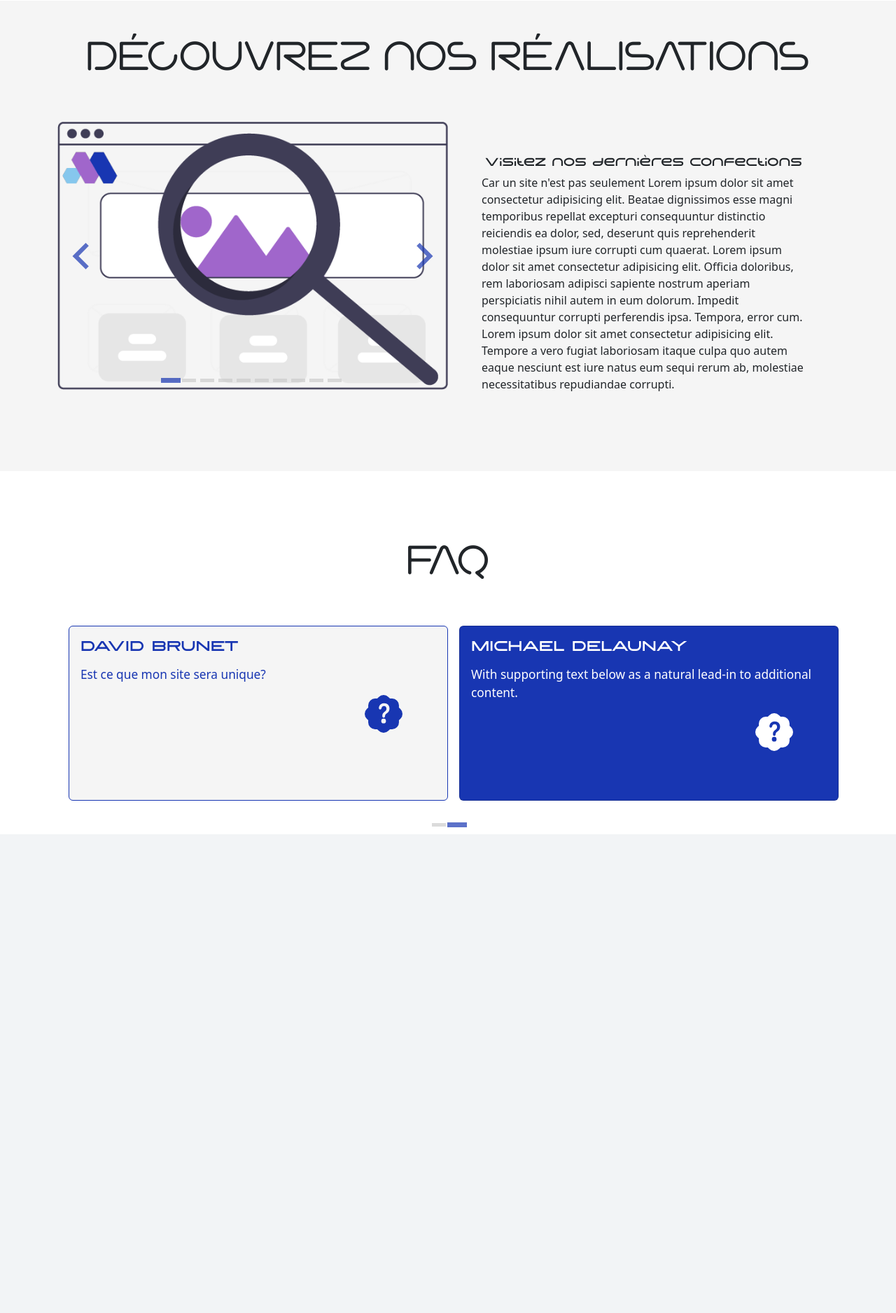
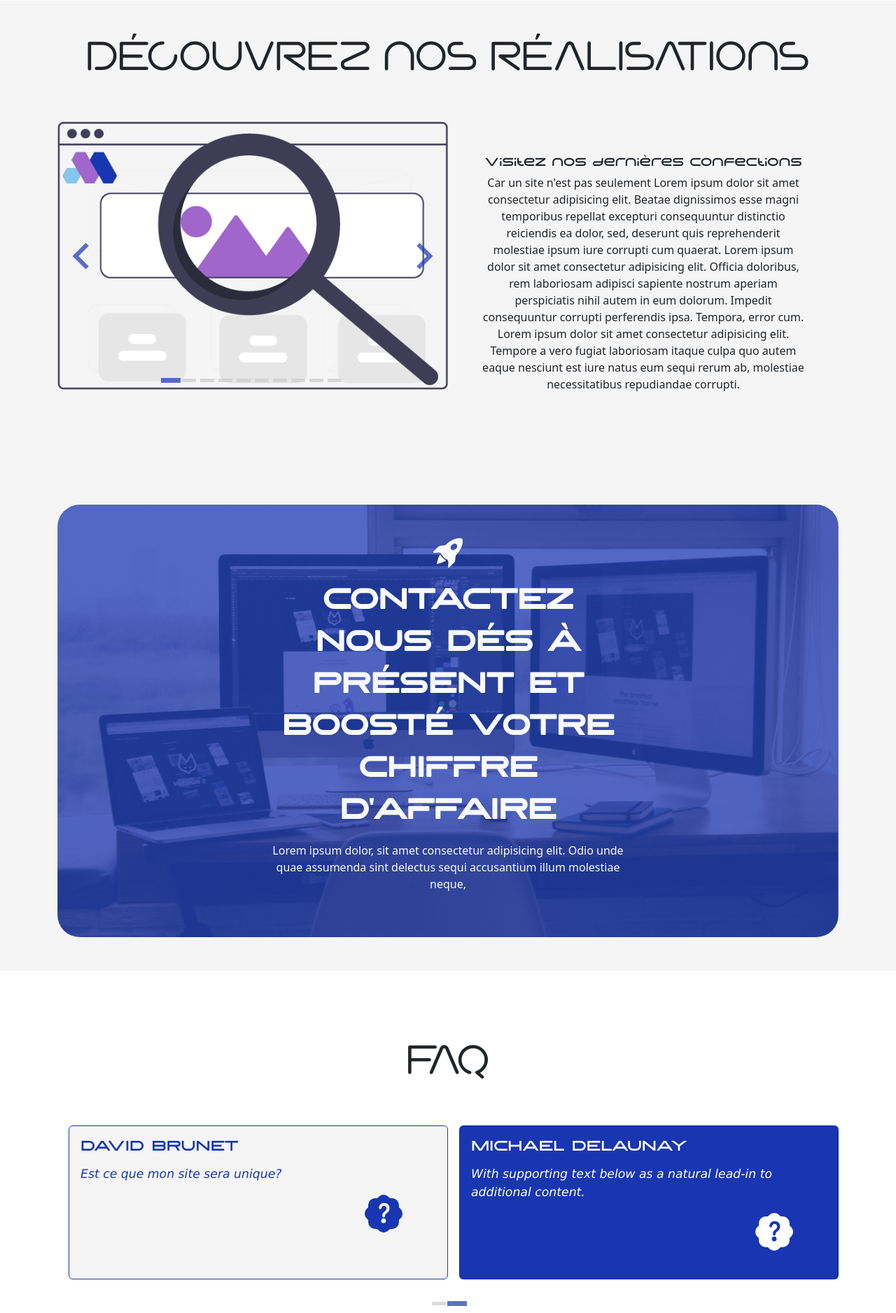
Before and after one commit to Helmi74130/website, a PHP site: page / in a window 1280 px wide. Shown: the part 2347-4223 px from the top of the page at 70% size. Before the commit the page ends 3539 px from the top, so only its background shows below. Run offline with PHP 8.4, Linux system fonts and the light colour scheme.

Commit message:
start contact page

```diff
--- a/css/style.css
+++ b/css/style.css
@@ -149,17 +149,7 @@ main {
 }
 
 .faq .card {
-  min-height: 250px;
-}
-
-.faq .card-body {
-  position: relative;
-}
-
-.faq .card-body .answer {
-  position: absolute;
-  right: 0;
-  top: 0;
+  min-height: 220px;
 }
 
 .faq .card-title {
@@ -178,6 +168,8 @@ main {
 
 .faq .card-text {
   font-size: calc(0.6vw + 0.6vh + 0.6vmin);
+  font-style: italic;
+  font-family: Verdana, Geneva, Tahoma, sans-serif;
 }
 
 .faq .bi-patch-question-fill {
@@ -196,6 +188,18 @@ main {
 .faq .bi-patch-question-fill:hover {
   -webkit-transform: rotate(15deg);
           transform: rotate(15deg);
+}
+
+.contact .bg-desktop {
+  background-image: url("/img/desktop1.png");
+  background-repeat: no-repeat;
+  background-size: cover;
+  background-position: center;
+}
+
+.contact .title-contact {
+  font-weight: bolder;
+  font-family: 'aerosregular';
 }
 
 .send {
--- a/css/style.scss
+++ b/css/style.scss
@@ -135,7 +135,7 @@ main{
 .faq{
   background: white;
   .card{
-    min-height: 250px;
+    min-height: 220px;
   }
   .card-title{
     font-family: 'aerosregular';
@@ -150,6 +150,8 @@ main{
   }
   .card-text{
     font-size: calc(0.6vw + 0.6vh + 0.6vmin);
+    font-style: italic;
+    font-family: Verdana, Geneva, Tahoma, sans-serif;
   }
   .bi-patch-question-fill{
     color: white;
@@ -165,6 +167,20 @@ main{
     }
   }
 }
+
+.contact{
+  .bg-desktop{
+    background-image: url('/img/desktop1.png');
+    background-repeat: no-repeat;
+    background-size: cover;
+    background-position: center;
+  }
+  .title-contact{
+    font-weight: bolder;
+    font-family: 'aerosregular';
+  }
+
+}
 //ANIMATION
 
 .send {
--- a/index.html
+++ b/index.html
@@ -150,11 +150,30 @@
           </div>
           <div class="col-6 d-flex flex-column align-items-center justify-content-center p-5 lh-5">
             <h6 class="text-center subtitle-making">Visitez nos dernières confections</h6>
-            <p>Car un site n'est pas seulement Lorem ipsum dolor sit amet consectetur adipisicing elit. Beatae dignissimos esse magni temporibus repellat excepturi consequuntur distinctio reiciendis ea dolor, sed, deserunt quis reprehenderit molestiae ipsum iure corrupti cum quaerat. Lorem ipsum dolor sit amet consectetur adipisicing elit. Officia doloribus, rem laboriosam adipisci sapiente nostrum aperiam perspiciatis nihil autem in eum dolorum. Impedit consequuntur corrupti perferendis ipsa. Tempora, error cum. Lorem ipsum dolor sit amet consectetur adipisicing elit. Tempore a vero fugiat laboriosam itaque culpa quo autem eaque nesciunt est iure natus eum sequi rerum ab, molestiae necessitatibus repudiandae corrupti.</p>
+            <p class="text-center">Car un site n'est pas seulement Lorem ipsum dolor sit amet consectetur adipisicing elit. Beatae dignissimos esse magni temporibus repellat excepturi consequuntur distinctio reiciendis ea dolor, sed, deserunt quis reprehenderit molestiae ipsum iure corrupti cum quaerat. Lorem ipsum dolor sit amet consectetur adipisicing elit. Officia doloribus, rem laboriosam adipisci sapiente nostrum aperiam perspiciatis nihil autem in eum dolorum. Impedit consequuntur corrupti perferendis ipsa. Tempora, error cum. Lorem ipsum dolor sit amet consectetur adipisicing elit. Tempore a vero fugiat laboriosam itaque culpa quo autem eaque nesciunt est iure natus eum sequi rerum ab, molestiae necessitatibus repudiandae corrupti.</p>
           </div>
         </div>
       </div>
     </section>
+    <!-- FAQ-->
+
+    <section class="contact pb-5">
+      <article class="container pt-5">
+        <div class="row gx-0">
+          <div class="col-12 row gx-0 bg-desktop d-flex flex-column justify-content-center align-items-center rounded-5 p-5">
+            <div class="col-6 text-center">
+              <p class=""><svg xmlns="http://www.w3.org/2000/svg" width="42" height="42" fill="currentColor" class="bi bi-rocket-takeoff-fill text-light" viewBox="0 0 16 16">
+                <path d="M12.17 9.53c2.307-2.592 3.278-4.684 3.641-6.218.21-.887.214-1.58.16-2.065a3.578 3.578 0 0 0-.108-.563 2.22 2.22 0 0 0-.078-.23V.453c-.073-.164-.168-.234-.352-.295a2.35 2.35 0 0 0-.16-.045 3.797 3.797 0 0 0-.57-.093c-.49-.044-1.19-.03-2.08.188-1.536.374-3.618 1.343-6.161 3.604l-2.4.238h-.006a2.552 2.552 0 0 0-1.524.734L.15 7.17a.512.512 0 0 0 .433.868l1.896-.271c.28-.04.592.013.955.132.232.076.437.16.655.248l.203.083c.196.816.66 1.58 1.275 2.195.613.614 1.376 1.08 2.191 1.277l.082.202c.089.218.173.424.249.657.118.363.172.676.132.956l-.271 1.9a.512.512 0 0 0 .867.433l2.382-2.386c.41-.41.668-.949.732-1.526l.24-2.408Zm.11-3.699c-.797.8-1.93.961-2.528.362-.598-.6-.436-1.733.361-2.532.798-.799 1.93-.96 2.528-.361.599.599.437 1.732-.36 2.531Z"/>
+                <path d="M5.205 10.787a7.632 7.632 0 0 0 1.804 1.352c-1.118 1.007-4.929 2.028-5.054 1.903-.126-.127.737-4.189 1.839-5.18.346.69.837 1.35 1.411 1.925Z"/>
+              </svg></p>
+              <p class="title-contact text-uppercase fs-1 text-light">Contactez nous dés à présent et boosté votre chiffre d'affaire</p>
+              <p class="text-light">Lorem ipsum dolor, sit amet consectetur adipisicing elit. Odio unde quae assumenda sint delectus sequi accusantium illum molestiae neque, </p>
+            </div>
+          </div>
+        </div>
+      </article>
+    </section>
+
     <!-- FAQ-->
 
     <section class="faq pt-5">
```
Also changed, not shown: img/desktop.jpg (added), img/desktop.png (added), img/desktop1.png (added), 1 other file.
